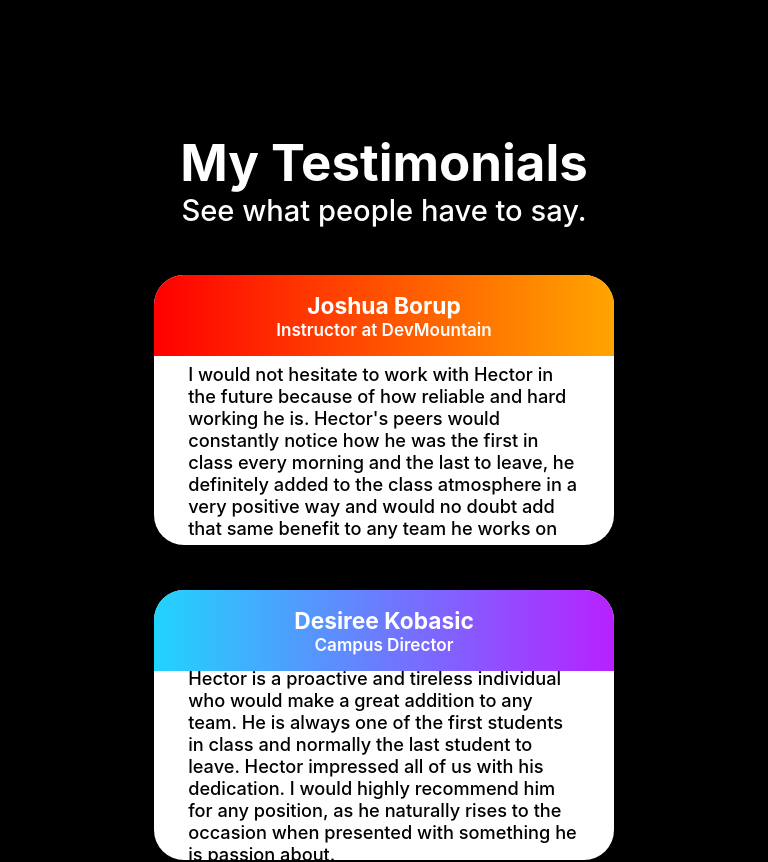
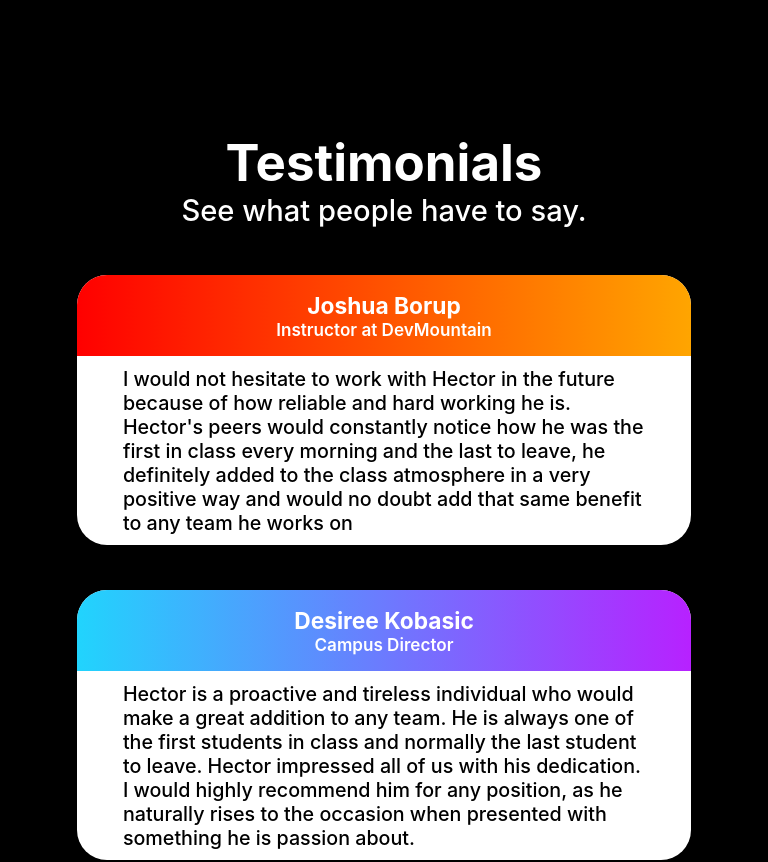
Before and after one commit to HectorSilvaRobles/hsr_portfolio, a React (Create React App) app: page / in a window 768 px wide. Shown: the part 2860-3722 px from the top of the page. Built offline with nearby package versions, Linux system fonts and the light colour scheme.

Commit message:
made it responsive

```diff
--- a/src/Components/Skills/skills.css
+++ b/src/Components/Skills/skills.css
@@ -136,7 +136,7 @@
 }
 
 
-@media screen and (min-width: 1800px){
+@media screen and (min-width: 1900px){
     .skills {
         /* background: red; */
         height: 100vh;
--- a/src/Components/Testimonials/Testimonials.js
+++ b/src/Components/Testimonials/Testimonials.js
@@ -10,7 +10,7 @@ class Testimonials extends Component {
         return(
             <div className='testimonials'>
                 <div className='testimonials-title'>
-                    <h1>My Testimonials</h1>
+                    <h1>Testimonials</h1>
                     <h2>See what people have to say.</h2>
                 </div>
                 <div className='testimonials-body'>
--- a/src/Components/Testimonials/testimonials.css
+++ b/src/Components/Testimonials/testimonials.css
@@ -6,6 +6,7 @@
     justify-content: center;
     align-items: center;
     background: black;
+    border: none;
 }
 
 .testimonials-title {
@@ -148,3 +149,52 @@
     }
 
 }
+
+
+/* Tablet View */
+@media screen and (max-width: 1000px) and (min-width: 601px){
+    .testimonials-body {
+        width: 80%;
+    }
+    .testimonials-info > p {
+        margin: 0;
+        width: 85%;
+        font-size: calc(18px + (22 - 18) * ((100vw - 600px) / (1000 - 601)));
+        font-weight: 500;
+    }
+}
+
+/* Desktop and 4k view */
+@media screen and (min-width: 1900px){
+    .testimonials{
+        /* background: red; */
+        height: 2000px;
+    }
+    .testimonials-body {
+        height: 1500px;
+        margin-top: 100px;
+        /* background: green; */
+    }
+
+    .testimonials-title > h1 {
+        font-size: calc(50px + (100 - 50) * ((100vw - 300px) / (2000 - 300)));
+    }
+
+    .testimonials-title > h2 {
+        font-size: calc(40px + (60 - 40) * ((100vw - 300px) / (2000 - 300)));
+
+    }
+    .testimonials-info > p {
+        margin: 0;
+        width: 85%;
+        font-size: calc(35px + (40 - 35) * ((100vw - 1900px) / (3000 - 1900)));
+        font-weight: 500;
+    }
+    .testimonials-header > h1 {
+        font-size: calc(40px + (50 - 40) * ((100vw - 1900px) / (3000 - 1900)));
+    }
+    .testimonials-header > h2 {
+        font-weight: 600;
+        font-size: calc(25px + (40 - 25) * ((100vw - 1900px) / (3000 - 1900)));
+    }
+}
```
